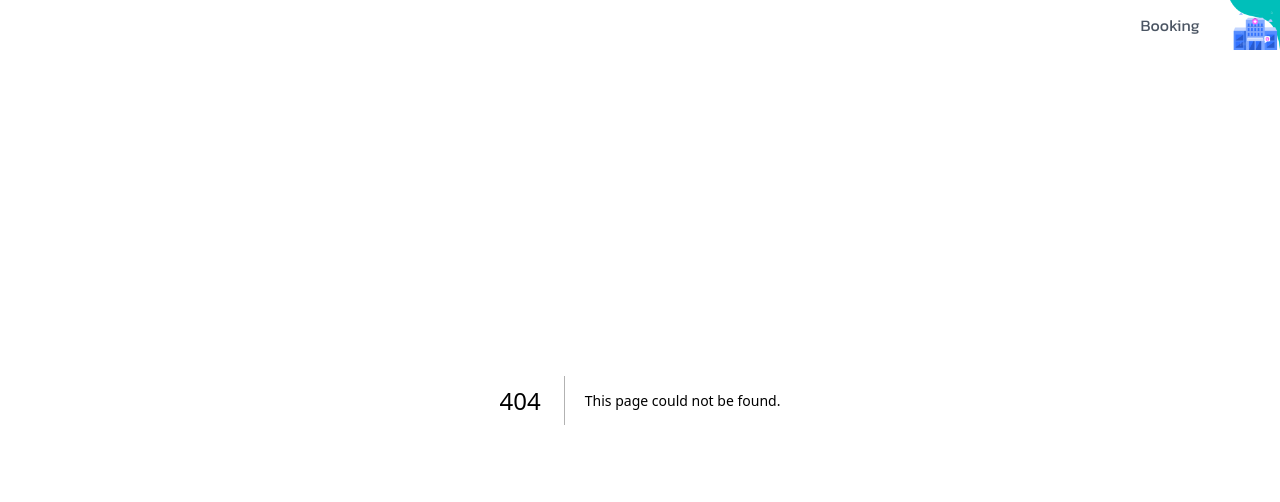
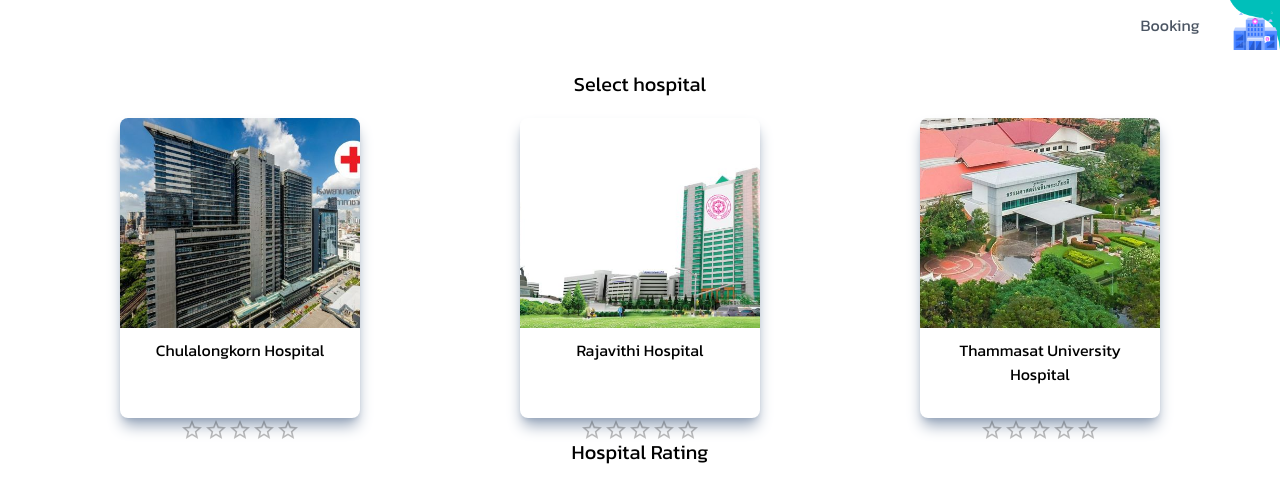
Before and after one commit to earthpywt/swdevprac2-week3, a Next.js app in the folder vaccine-book-app/: page /hospital in a window 1280 px wide. Before the commit this address had no page. Shown: the top 502 px of the page. Built offline with nearby package versions, Linux system fonts and the light colour scheme.

Commit message:
assignment 7

```diff
--- /dev/null
+++ b/vaccine-book-app/src/app/(hospitalinfo)/hospital/[hid]/page.tsx
@@ -0,0 +1,44 @@
+import Image from "next/image";
+import { mock } from "node:test";
+export default function HospitalDetailPage({
+    params,
+}: {
+    params: { hid: string };
+}) {
+    const mockHospitalRepo = new Map();
+    mockHospitalRepo.set("001", {
+        name: "Chulalongkorn Hospital",
+        image: "/img/chula.jpg",
+    });
+    mockHospitalRepo.set("002", {
+        name: "Rajavithi Hospital",
+        image: "/img/rajavithi.jpg",
+    });
+    mockHospitalRepo.set("003", {
+        name: "Thammasat University Hospital",
+        image: "/img/thammasat.jpg",
+    });
+
+    return (
+        <main className="text-center p-5">
+            <h1 className="text-lg font-medium">Hospital ID {params.hid}</h1>
+            <div className="flex flex-row my-5">
+                <Image
+                    src={mockHospitalRepo.get(params.hid).image}
+                    alt="Hospital picture"
+                    width={0}
+                    height={0}
+                    sizes="100vw"
+                    className="rounded-lg w-[30%] bg-black"
+                />
+                <div className="text-md mx-5">
+                    {mockHospitalRepo.get(params.hid).name}
+                </div>
+            </div>
+        </main>
+    );
+}
+
+export async function generateStaticParams() {
+    return [{ hid: "001" }, { hid: "002" }, { hid: "003" }];
+}
--- /dev/null
+++ b/vaccine-book-app/src/app/(hospitalinfo)/hospital/page.tsx
@@ -0,0 +1,10 @@
+import CardPanel from "@/components/CardPanel";
+
+export default function Hospital() {
+    return (
+        <main className="text-center p-5">
+            <h1 className="text-xl font-medium">Select hospital</h1>
+            <CardPanel />
+        </main>
+    );
+}
--- a/vaccine-book-app/src/app/page.tsx
+++ b/vaccine-book-app/src/app/page.tsx
@@ -9,7 +9,6 @@
         // <main className={styles.main}>
         <main>
             <Banner />
-            <CardPanel />
         </main>
     );
 }
--- a/vaccine-book-app/src/components/Banner.tsx
+++ b/vaccine-book-app/src/components/Banner.tsx
@@ -1,5 +1,6 @@
 "use client";
 import { useState } from "react";
+import { useRouter } from "next/navigation";
 import styles from "./banner.module.css";
 import Image from "next/image";
 
@@ -11,6 +12,7 @@
         "/img/cover4.jpg",
     ];
     const [index, setIndex] = useState(0);
+    const router = useRouter();
     return (
         <div className={styles.banner} onClick={() => setIndex(index + 1)}>
             <Image
@@ -26,6 +28,15 @@
                     Protecting Health, Empowering Communities
                 </h3>
             </div>
+            <button
+                className="bg-white text-cyan-600 border border-cyan-600 font-semibold py-2 px-2 m-2 rounded z-30 absolute bottom-0 right-0 hover:bg-cyan-600 hover:text-white hover:border-transparent"
+                onClick={(e) => {
+                    e.stopPropagation();
+                    router.push("/hospital");
+                }}
+            >
+                Select your hospital
+            </button>
         </div>
     );
 }
--- a/vaccine-book-app/src/components/CardPanel.tsx
+++ b/vaccine-book-app/src/components/CardPanel.tsx
@@ -1,6 +1,7 @@
 "use client";
 import { useReducer } from "react";
 import ProductCard from "./ProductCard";
+import Link from "next/link";
 
 export default function CardPanel() {
     const compareReducer = (
@@ -27,6 +28,16 @@
         new Map<string, number>()
     );
 
+    const mockHospitalRepo = [
+        { hid: "001", name: "Chulalongkorn Hospital", image: "/img/chula.jpg" },
+        { hid: "002", name: "Rajavithi Hospital", image: "/img/rajavithi.jpg" },
+        {
+            hid: "003",
+            name: "Thammasat University Hospital",
+            image: "/img/thammasat.jpg",
+        },
+    ];
+
     return (
         <div>
             <div
@@ -39,9 +50,14 @@
                     alignContent: "space-around",
                 }}
             >
+                {mockHospitalRepo.map((hospitalItem) => (
+                    <Link
+                        href={`hospital/${hospitalItem.hid}`}
+                        className="w-1/5"
+                    >
                         <ProductCard
-                    hospitalName="Chulalongkorn Hospital"
-                    imgSrc="/img/chula.jpg"
+                            hospitalName={hospitalItem.name}
+                            imgSrc={hospitalItem.image}
                             onCompare={(name: string, value: number) =>
                                 dispatchCompare({
                                     type: "add",
@@ -50,28 +66,8 @@
                                 })
                             }
                         />
-                <ProductCard
-                    hospitalName="Rajavithi Hospital"
-                    imgSrc="/img/rajavithi.jpg"
-                    onCompare={(name: string, value: number) =>
-                        dispatchCompare({
-                            type: "add",
-                            hospitalName: name,
-                            hospitalRating: value,
-                        })
-                    }
-                />
-                <ProductCard
-                    hospitalName="Thammasat University Hospital"
-                    imgSrc="/img/thammasat.jpg"
-                    onCompare={(name: string, value: number) =>
-                        dispatchCompare({
-                            type: "add",
-                            hospitalName: name,
-                            hospitalRating: value,
-                        })
-                    }
-                />
+                    </Link>
+                ))}
             </div>
             <div className="w-full text-xl font-medium">Hospital Rating</div>
             {Array.from(compareMap).map(([name, rating]) => (
--- a/vaccine-book-app/src/components/InteractiveCard.tsx
+++ b/vaccine-book-app/src/components/InteractiveCard.tsx
@@ -1,26 +1,29 @@
-'use client'
-import styles from './productcard.module.css'
-import Image from 'next/image';
+"use client";
+import styles from "./productcard.module.css";
+import Image from "next/image";
 
-export default function InteractiveCard ({children} : {children:React.ReactNode}) {
-    function onCardMouseAction(event:React.BaseSyntheticEvent) {
-        if(event.type=='mouseover')
-        {
-            event.currentTarget.classList.remove('shadow-lg')
-            event.currentTarget.classList.add('shadow-2xl')
-        }
-        else {
-            event.currentTarget.classList.remove('shadow-2xl')
-            event.currentTarget.classList.add('shadow-lg')
+export default function InteractiveCard({
+    children,
+}: {
+    children: React.ReactNode;
+}) {
+    function onCardMouseAction(event: React.BaseSyntheticEvent) {
+        if (event.type == "mouseover") {
+            event.currentTarget.classList.remove("shadow-lg");
+            event.currentTarget.classList.add("shadow-2xl");
+        } else {
+            event.currentTarget.classList.remove("shadow-2xl");
+            event.currentTarget.classList.add("shadow-lg");
         }
     }
 
     return (
-        <div className='w-1/5 h-[300px] rounded-lg shadow-lg shadow-slate-400 bg-white hover:bg-neutral-200'
-        onMouseOver={(e)=>onCardMouseAction(e)}
-        onMouseOut={(e)=>onCardMouseAction(e)}
+        <div
+            className="h-[300px] rounded-lg shadow-lg shadow-slate-400 bg-white hover:bg-neutral-200"
+            onMouseOver={(e) => onCardMouseAction(e)}
+            onMouseOut={(e) => onCardMouseAction(e)}
         >
-           {children}
+            {children}
         </div>
-    )
+    );
 }
--- a/vaccine-book-app/src/components/ProductCard.tsx
+++ b/vaccine-book-app/src/components/ProductCard.tsx
@@ -36,6 +36,9 @@
                         onCompare(hospitalName, newValue);
                     }
                 }}
+                onClick={(e) => {
+                    e.stopPropagation();
+                }}
             />
         </InteractiveCard>
     );
```
Lines whose indentation alone changed are shown as unchanged.
